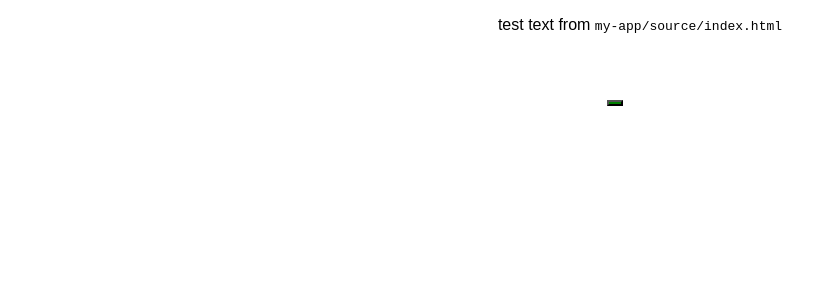
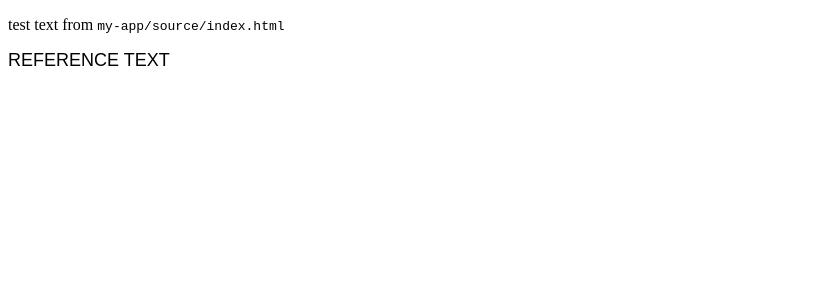
Before and after one commit to Sav0narola/my-app, a React (Create React App) app: page / in a window 1280 px wide. Shown: the top 300 px of the page, without its empty margins (0-833 px from the left). Built offline with nearby package versions, Linux system fonts and the light colour scheme.

Commit message:
implemented trello task chp-04/05

```diff
--- /dev/null
+++ b/src/components/SimpleText.js
@@ -0,0 +1,7 @@
+import React from "react";
+
+const SimpleText = () => (
+    <span className={'main'}>REFERENCE TEXT</span>
+);
+
+export default SimpleText;
--- a/src/css/style.css
+++ b/src/css/style.css
@@ -1,12 +1,21 @@
-#main {
-    text-align: center;
-}
-
-body {
+.main {
+    font-size: 26px;
     text-align: center;
     margin: 0;
     padding: 0;
     font-family: sans-serif;
+}
+
+@media (min-width: 480px) {
+    .main{
+        font-size: 22px;
+    }
+}
+
+@media (min-width: 768px) {
+    .main{
+        font-size: 18px;
+    }
 }
 
 .App {
--- a/src/index.js
+++ b/src/index.js
@@ -4,10 +4,10 @@ import './css/style.css';
 import App from './App';
 import registerServiceWorker from './registerServiceWorker';
 import Button from "./components/Button";
+import SimpleText from "./components/SimpleText";
 
 render(<App />, document.getElementById('main'));
 registerServiceWorker();
 
-alert('testAlert');
 
-render (<Button/>, document.querySelector('#main'));
+render (<SimpleText/>, document.querySelector('#main'));
```
